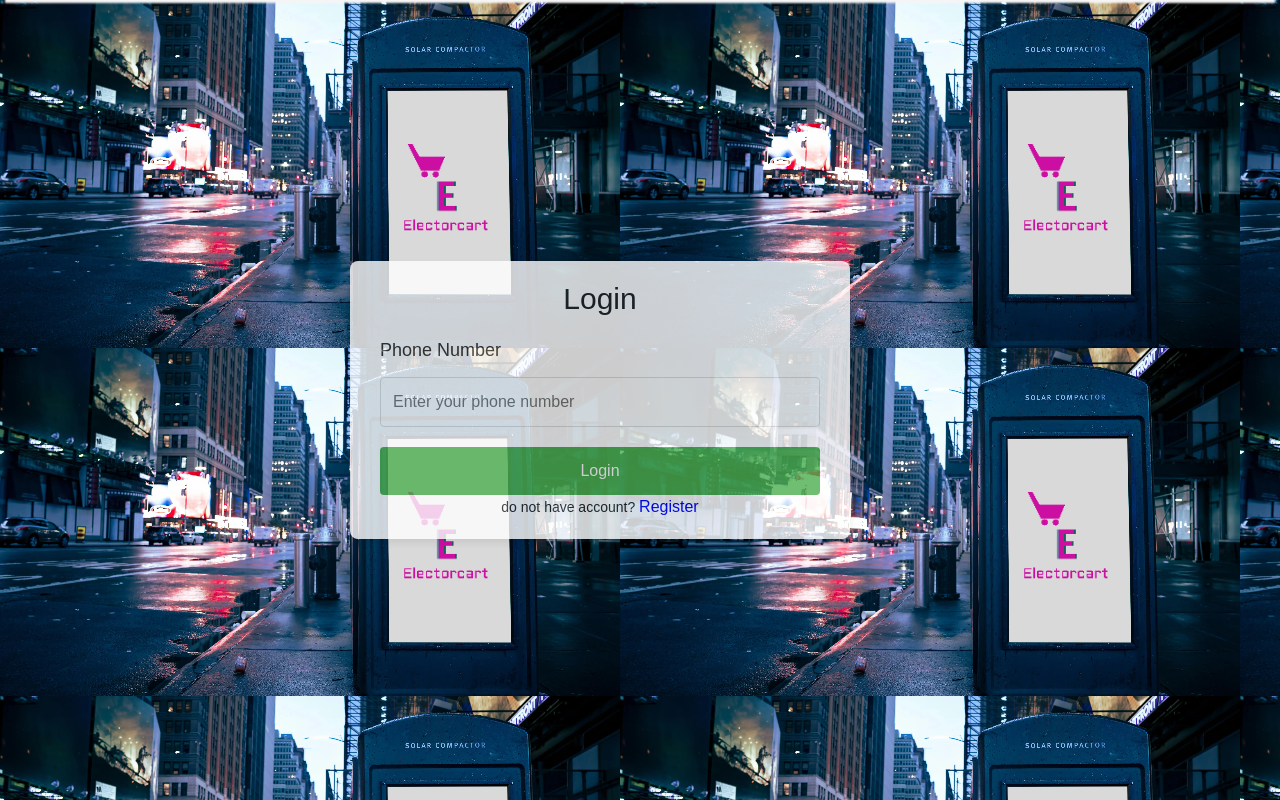
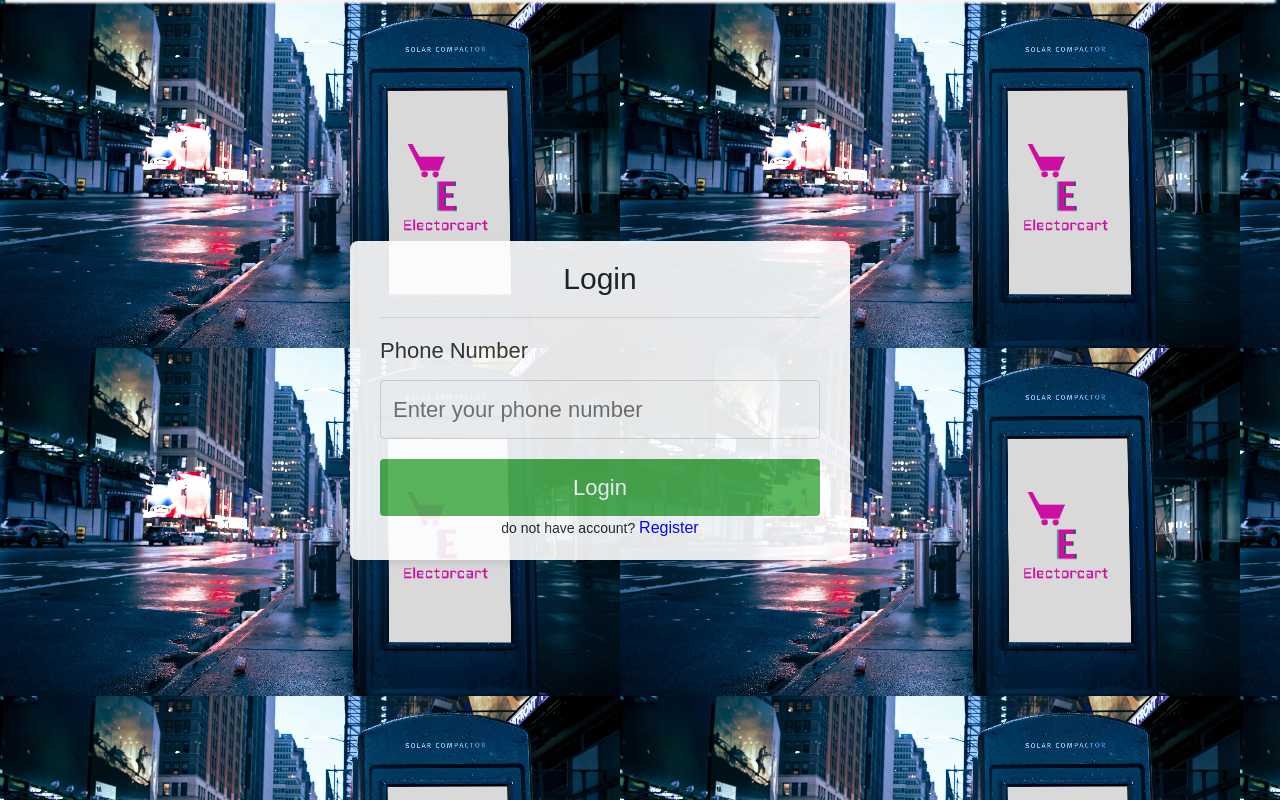
Before and after one commit to param3801/ElectroCart, a Django app: page /login in a window 1280 px wide. Shown: the part 96-896 px from the top of the page. Run offline with Django 5.2, Linux system fonts and the light colour scheme; some libraries are stand-ins or nearby versions.

Commit message:
login page

```diff
--- a/shopping/store/templates/login.html
+++ b/shopping/store/templates/login.html
@@ -31,7 +31,7 @@
 
         .login-container {
             background-color: white;
-            opacity:0.8;
+            opacity:0.9;
             margin-right:80px;
             padding: 20px 30px;
             border-radius: 8px;
@@ -55,7 +55,8 @@
         }
 
         label {
-            font-size: 18px;
+
+            font-size: 22px;
             color: #333;
             margin-bottom: 8px;
             display: block;
@@ -64,7 +65,7 @@
         input[type="tel"] {
             width: 100%;
             padding: 12px;
-            font-size: 16px;
+            font-size: 22px;
             border: 1px solid #ddd;
             border-radius: 4px;
             margin-top: 5px;
@@ -82,7 +83,7 @@
             border: none;
             padding: 12px;
             width: 100%;
-            font-size: 16px;
+            font-size: 22px;
             cursor: pointer;
             border-radius: 4px;
         }
@@ -105,6 +106,7 @@
     <div id = "main">
     <div class="login-container">
         <h2>Login</h2>
+        <hr>
         <form  action="/login" method="post">
 
 
@@ -118,7 +120,7 @@
             {%endif%}
 
             <div class="input-group">
-                <label for="phone">Phone Number</label>
+                <label style for="phone">Phone Number</label>
                 <input type="tel" id="phone" name="phone" value="{{value.phone}}" placeholder="Enter your phone number" required pattern="[0-9]{10}">
             </div>
             <button type="submit" class="submit-btn">Login</button>
```
